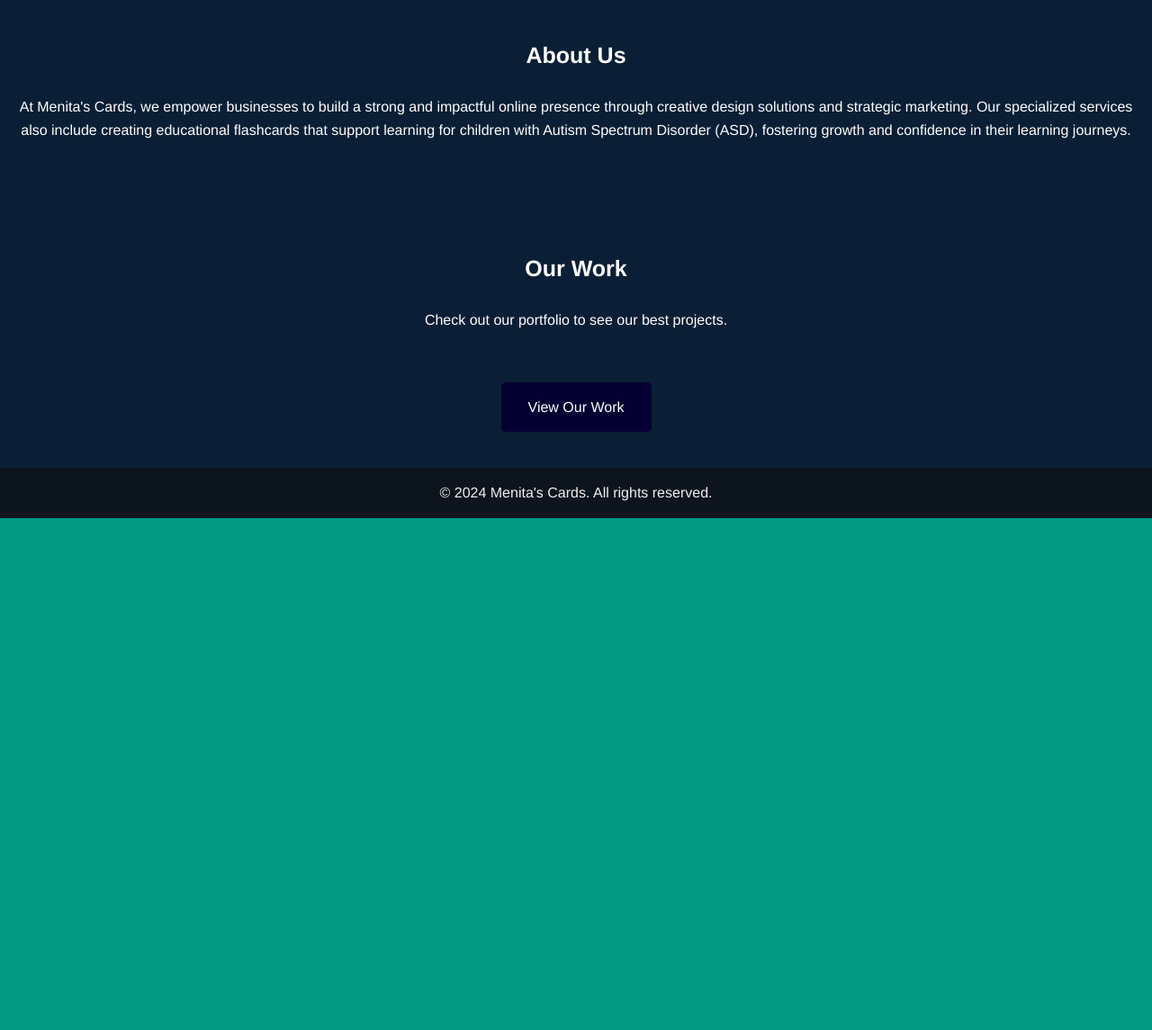
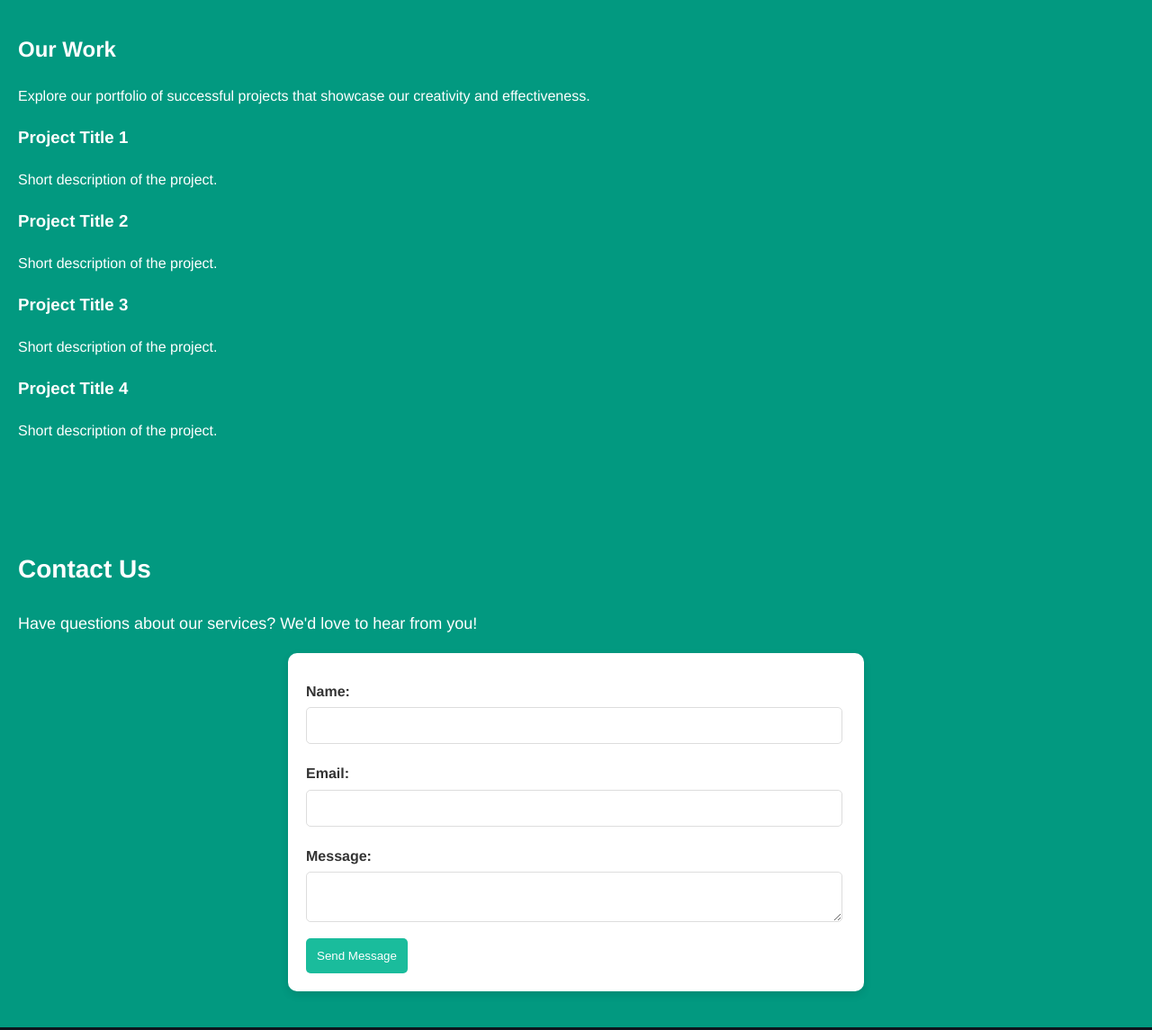
Before and after one commit to Dagi1sire/Menita-s-Cards, a plain HTML site: page index.html in a window 1280 px wide. Shown: the part 1160-2305 px from the top of the page at 90% size. Before the commit the page ends 1736 px from the top, so only its background shows below. Drawn offline with Linux system fonts and the light colour scheme.

Commit message:
Add files via upload

```diff
--- a/index.html
+++ b/index.html
@@ -18,8 +18,8 @@
     <nav class="nav-menu">
         <ul>
                 <li><a href="index.html" class="active"><i class="fas fa-home"></i>  Home</a></li>
-                <li><a href="our-work.html"><i class="fas fa-briefcase"></i>  Our Work</a></li>
-                <li><a href="contact.html"><i class="fas fa-envelope"></i>  Contact</a></li>
+                <li><a href="#our-work"><i class="fas fa-briefcase"></i>  Our Work</a></li>
+                <li><a href="#contact"><i class="fas fa-envelope"></i>  Contact</a></li>
                 <li><a href="order.html"><i class="fas fa-shopping-cart"></i>  Submit Order</a></li>
         </ul>
     </nav>
@@ -68,16 +68,47 @@
 
     </div>
 
-        <section class="about">
-            <h3>About Us</h3>
-            <p>At Menita's Cards, we empower businesses to build a strong and impactful online presence through creative design solutions and strategic marketing. Our specialized services also include creating educational flashcards that support learning for children with Autism Spectrum Disorder (ASD), fostering growth and confidence in their learning journeys.</p>
+        <section class="our-work" id="our-work">
+            <h2>Our Work</h2>
+            <p>Explore our portfolio of successful projects that showcase our creativity and effectiveness.</p>
+            <div class="portfolio-item">
+                <h3>Project Title 1</h3>
+                <p>Short description of the project.</p>
+            </div>
+            <div class="portfolio-item">
+                <h3>Project Title 2</h3>
+                <p>Short description of the project.</p>
+            </div>
+            <div class="portfolio-item">
+                <h3>Project Title 3</h3>
+                <p>Short description of the project.</p>
+            </div>
+            <div class="portfolio-item">
+                <h3>Project Title 4</h3>
+                <p>Short description of the project.</p>
+            </div>
+            <!-- Add more projects as needed -->
         </section>
 
-        <section class="portfolio">
-            <h3>Our Work</h3>
-            <p>Check out our portfolio to see our best projects.</p>
-            <a class="cta" href="our-work.html">View Our Work</a>
+
+        <section class="contact" id="contact">
+            <h2>Contact Us</h2>
+            <p>Have questions about our services? We'd love to hear from you!</p>
+            <form action="https://example.com/your-google-form-link" method="GET">
+                <label for="name">Name:</label>
+                <input type="text" id="name" name="name" required>
+
+                <label for="email">Email:</label>
+                <input type="email" id="email" name="email" required>
+
+                <label for="message">Message:</label>
+                <textarea id="message" name="message" required></textarea>
+
+                <button type="submit">Send Message</button>
+            </form>
         </section>
+
+        </div>
 
         <footer>
             <p>&copy; 2024 Menita's Cards. All rights reserved.</p>
```
